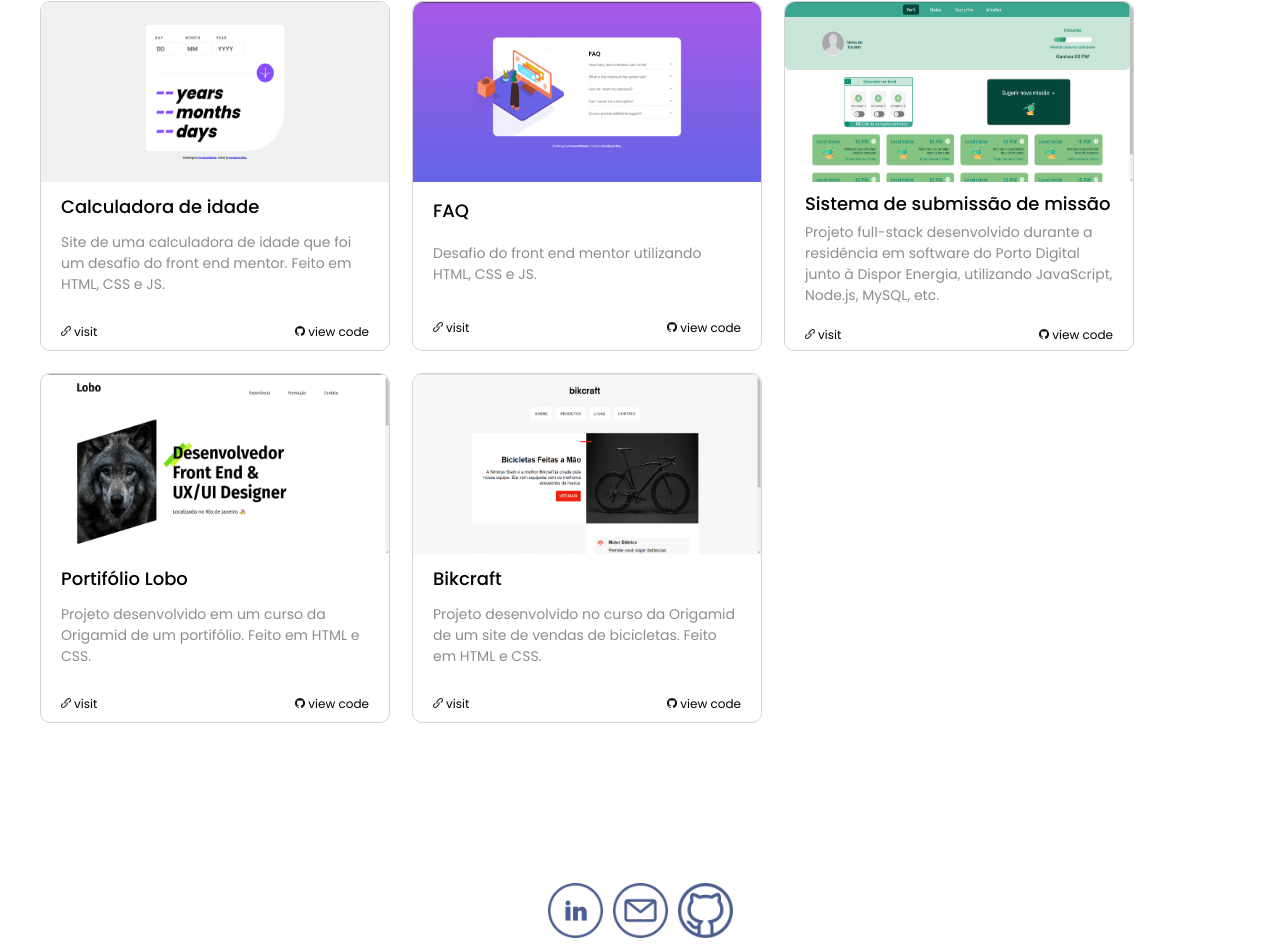
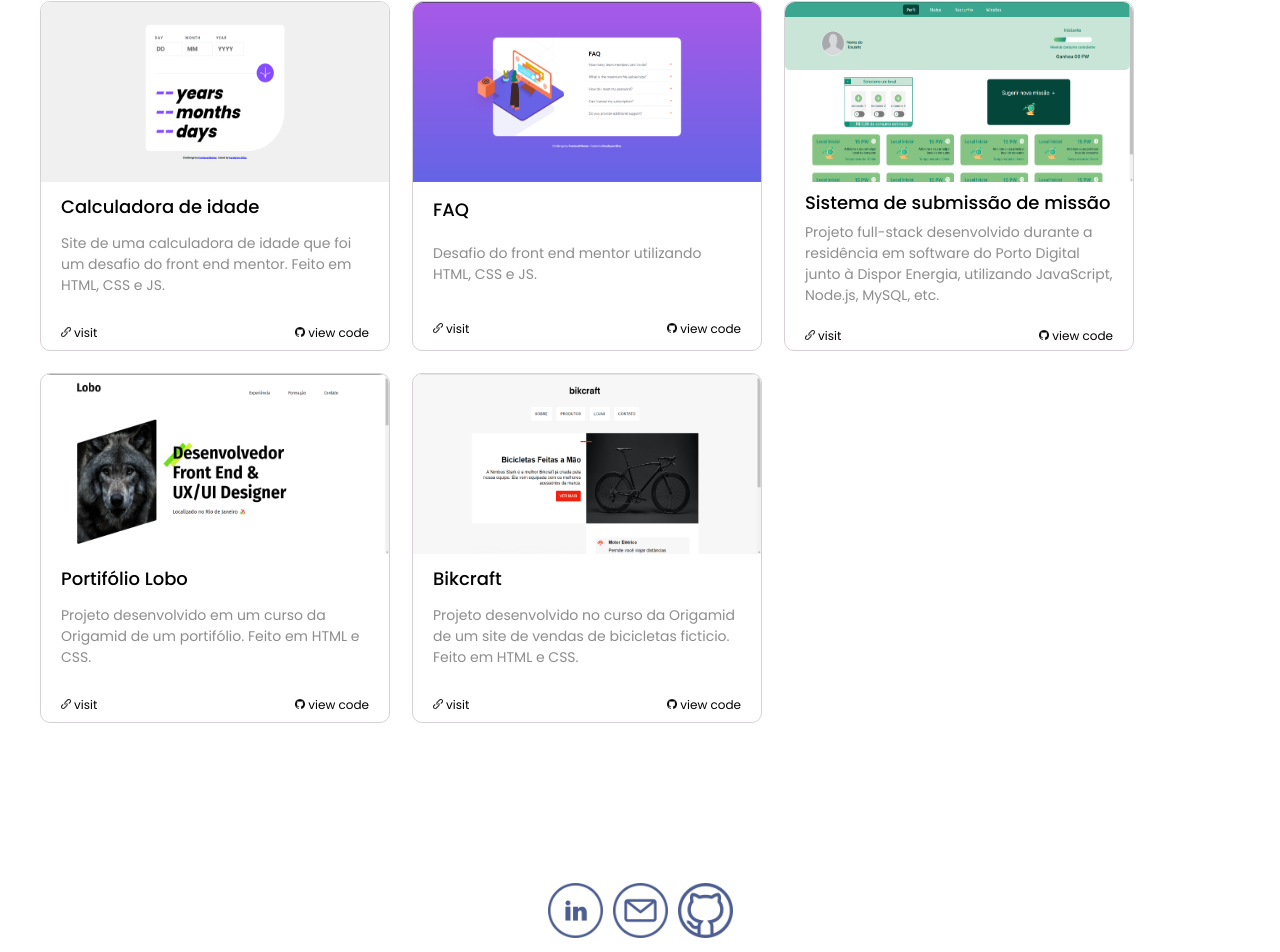
Before and after one commit to Karolayne-silva/meu-portifolio-karolayne, a React (Create React App) app: page / in a window 1280 px wide. Shown: the part 1532-2484 px from the top of the page. Built offline with nearby package versions, Linux system fonts and the light colour scheme.

Commit message:
ajustando textos

```diff
--- a/src/dados.js
+++ b/src/dados.js
@@ -45,7 +45,7 @@ export const data = [
     nome: "Bikcraft",
     imgProjeto: img5,
     descricao:
-      "Projeto desenvolvido no curso da Origamid de um site de vendas de bicicletas. Feito em HTML e CSS.",
+      "Projeto desenvolvido no curso da Origamid de um site de vendas de bicicletas ficticio. Feito em HTML e CSS.",
     linkProjeto: "https://karolayne-silva.github.io/site-bikcraft-origamid/",
     linkGithub: "https://github.com/Karolayne-silva/site-bikcraft-origamid",
   },
--- a/src/styles/projetos.css
+++ b/src/styles/projetos.css
@@ -45,6 +45,7 @@
   flex-direction: column;
   height: 170px;
   justify-content: space-around;
+  gap: 2px;
 }
 .card-descricao h3 {
   font-weight: 500;
@@ -78,11 +79,10 @@
     padding-top: 3rem;
     padding-bottom: 2rem;
   }
-  .sc-projetos{
+  .sc-projetos {
     padding-left: 2.5rem;
     padding-right: 2.5rem;
   }
-
 }
 @media (max-width: 800px) {
   /* .card-projeto {
```
